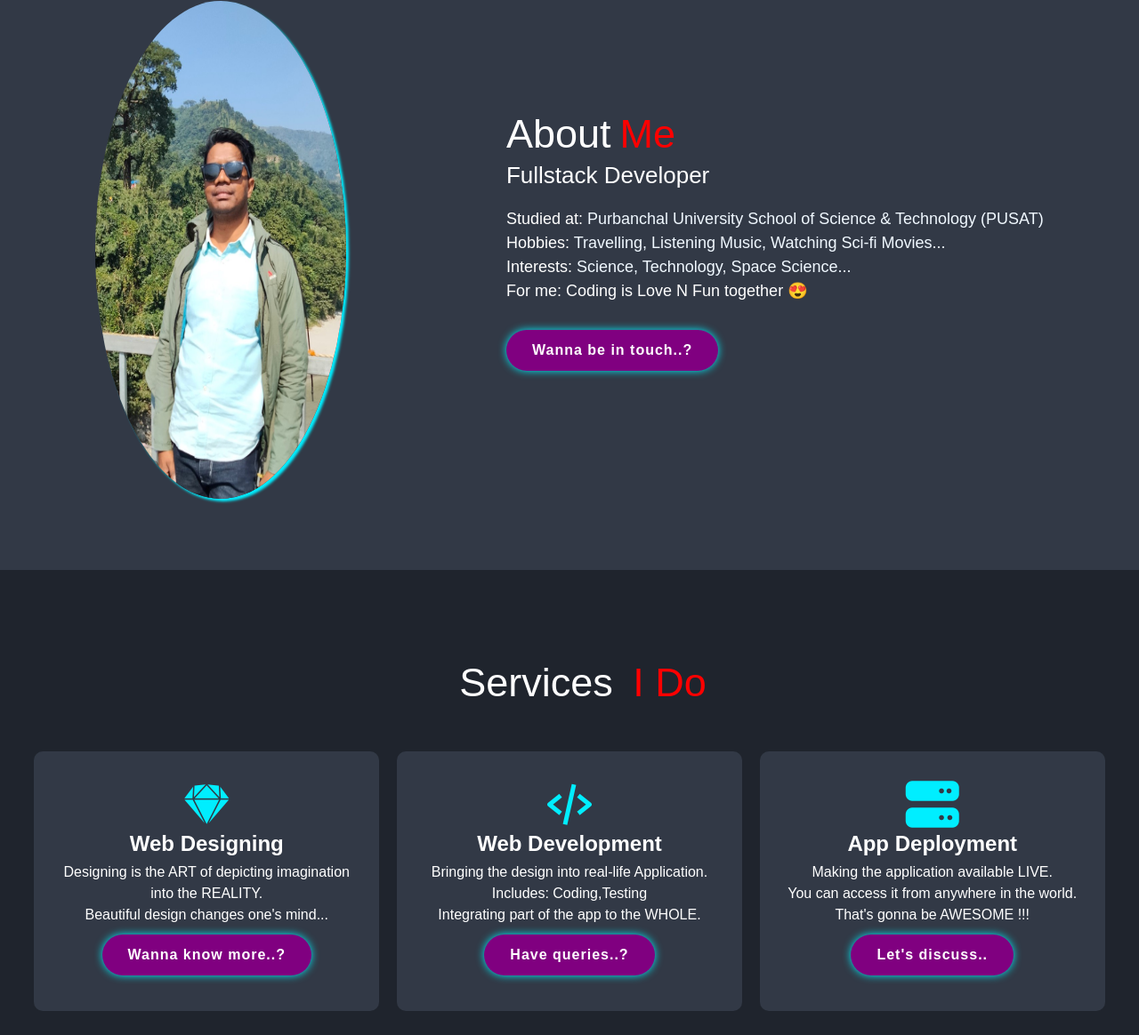
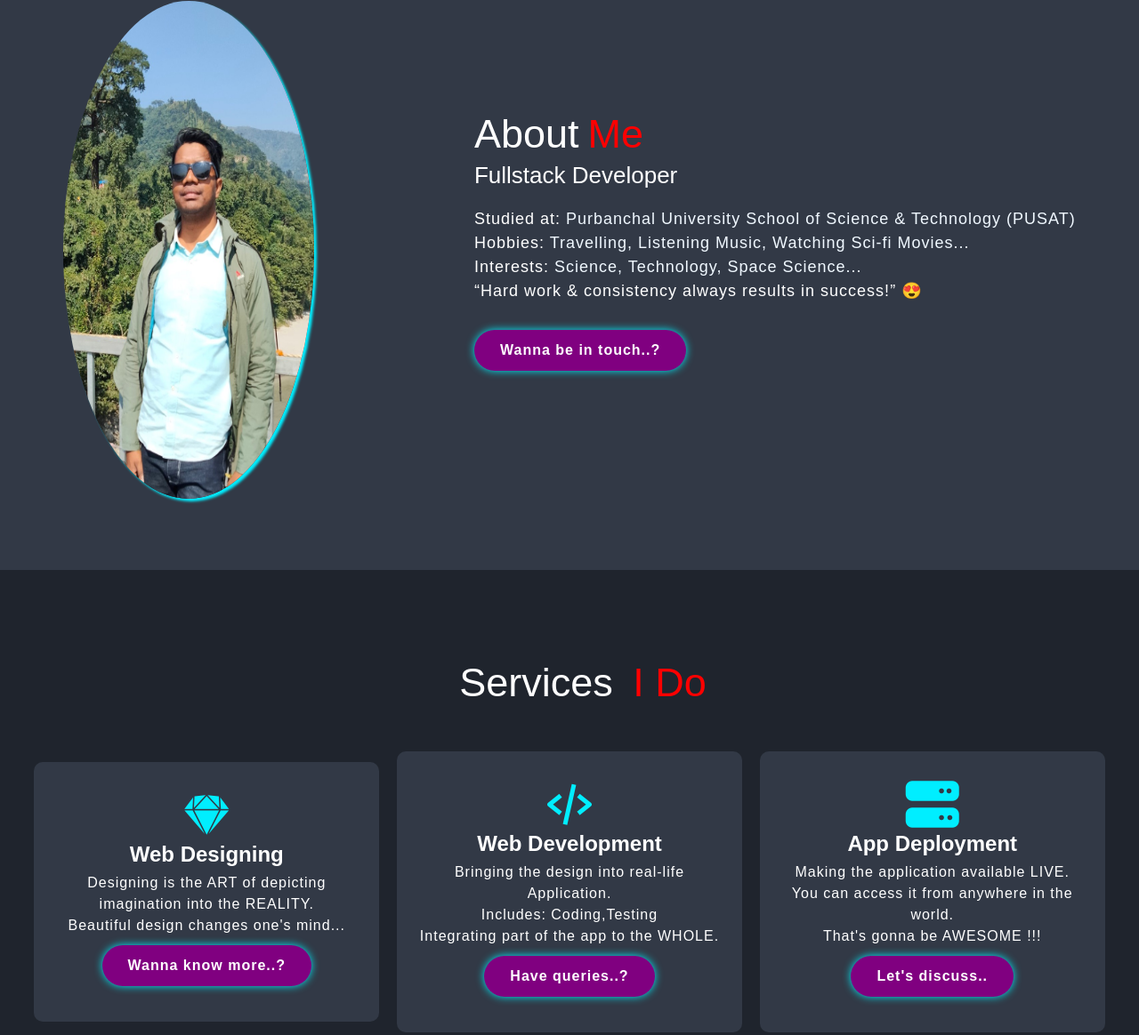
Before and after one commit to ramesh213/portfolio, a plain HTML site: page index.html in a window 1280 px wide. Shown: the part 959-2123 px from the top of the page at 89% size. Drawn offline with nearby package versions, Linux system fonts and the light colour scheme.

Commit message:
modified text spacing and some index contents

```diff
--- a/css/style.css
+++ b/css/style.css
@@ -125,6 +125,7 @@ span {
 
 .home-content p {
     font-size: 1.8rem;
+    letter-spacing: 0.08rem;
 }
 
 .social-media a {
@@ -214,6 +215,7 @@ span {
     font-size: 1.8rem;
     margin: 2rem 0 3rem;
     margin-left: 6rem;
+    letter-spacing: 0.1rem;
 }
 
 #about .btn {
@@ -231,6 +233,7 @@ span {
 }
 .services p {
     font-size: 1.6rem;
+    letter-spacing: 0.1rem;
 }
 
 
@@ -321,6 +324,7 @@ span {
 }
 .portfolio-layer p {
     font-size: 1.6rem;
+    letter-spacing: 0.1rem;
 }
 .portfolio-layer a {
     display: inline;
--- a/index.html
+++ b/index.html
@@ -68,7 +68,7 @@
                 <p class="college1">Studied at: <span class="college">Purbanchal University School of Science & Technology (PUSAT)</span><br>
                     Hobbies: <span class="college">Travelling, Listening Music, Watching Sci-fi Movies...</span><br>
                     Interests: <span class="college">Science, Technology, Space Science...</span> <br>
-                    For me: Coding is Love N Fun together <span id="love">😍</span>
+                    <q>Hard work & consistency always results in success!</q> <span id="love">😍</span>
                 </p>
                 <a href="#contact" class="btn">Wanna be in touch..?</a>
             </div>
```
